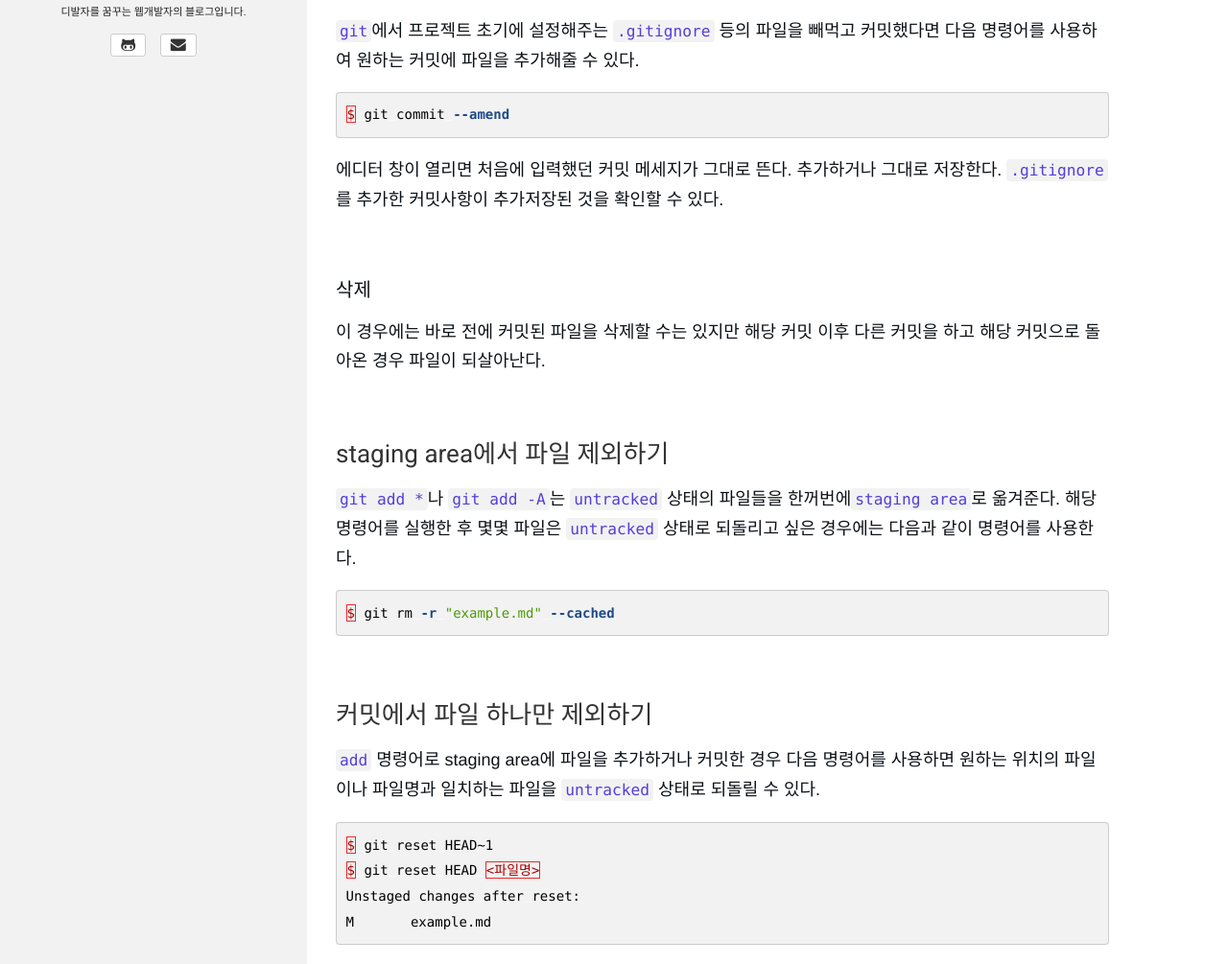
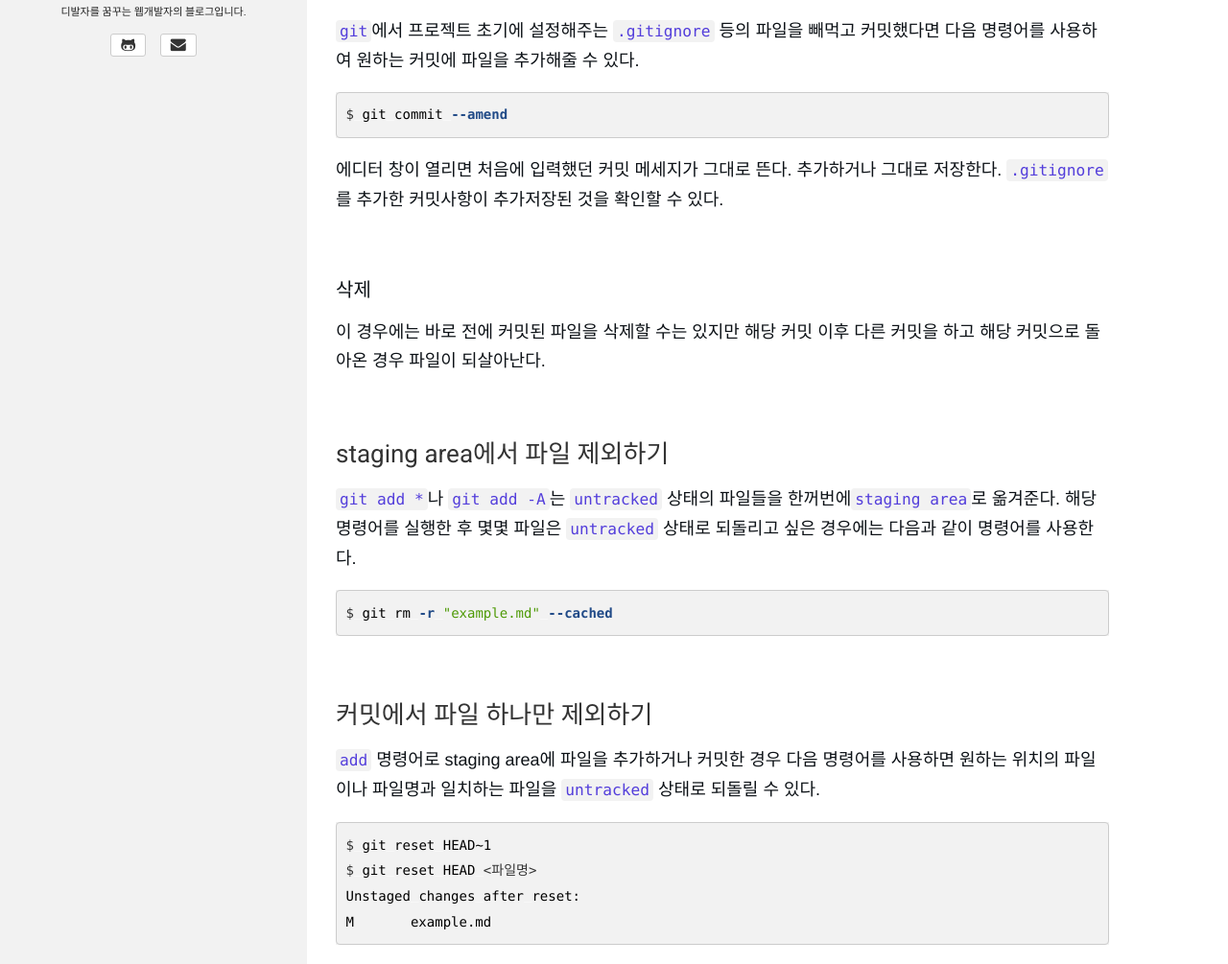
Before and after one commit to juliahwang/juliahwang.github.io, a Jekyll site: the page built from _posts/2017-10-02-버전관리상태수정하기.md, in a window 1280 px wide and 1400 px high. Shown: the part 321-1326 px from the top of the window at 96% size. Built offline with Jekyll 4.4.1, drawn with Linux system fonts in a browser that asks for light colours; some web fonts are replaced; comment, search, counter and statistics services are not loaded.

Commit message:
deactivate error syntax for template tags

```diff
--- a/assets/resources/syntax/syntax.css
+++ b/assets/resources/syntax/syntax.css
@@ -6,7 +6,7 @@
 .highlight  { background: #F2F2F2; }
 /* .highlight .hll { background-color: #ffffcc } */
 .highlight .c { color: #8f5902; font-style: italic } /* Comment */
-.highlight .err { color: #a40000; border: 1px solid #ef2929 } /* Error */
+/*.highlight .err { color: #a40000; border: 1px solid #ef2929 } /* Error */*/
 .highlight .g { color: #000000 } /* Generic */
 .highlight .k { color: #204a87; font-weight: bold } /* Keyword */
 .highlight .l { color: #000000 } /* Literal */
```
